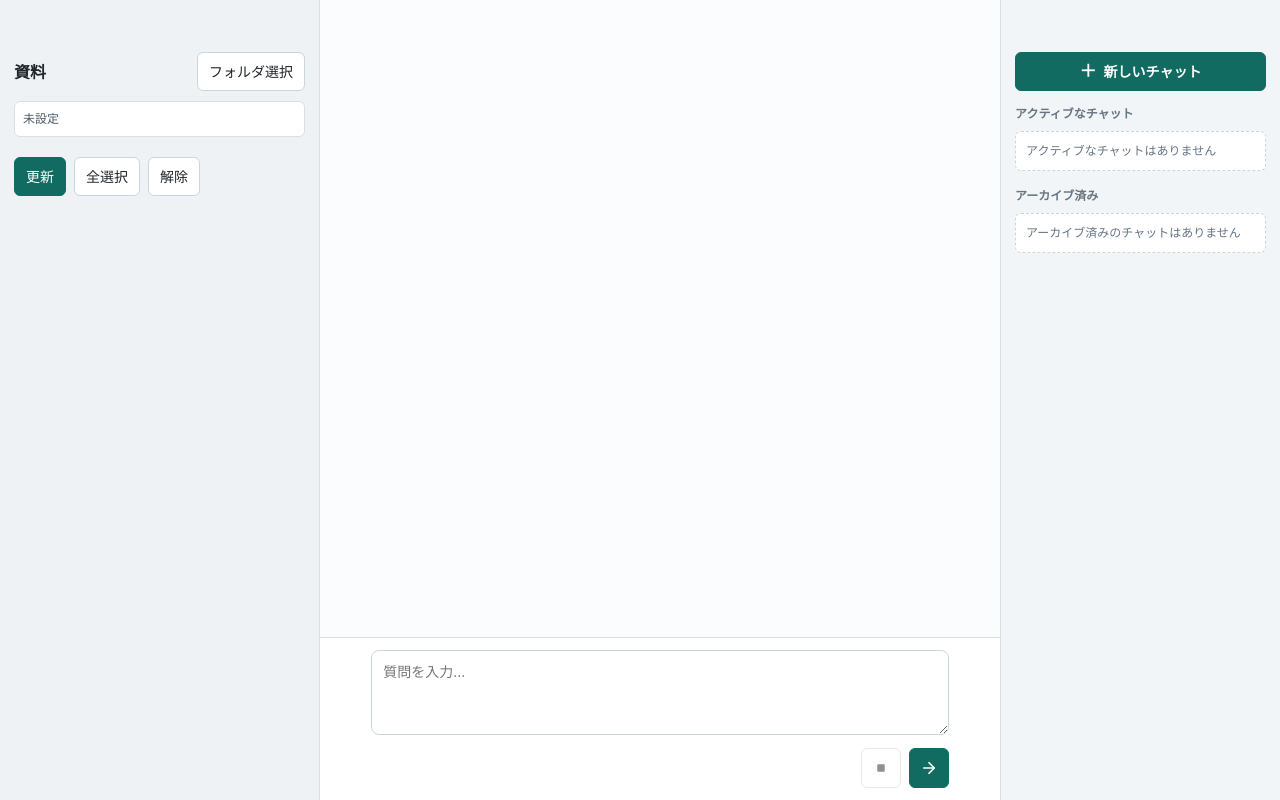
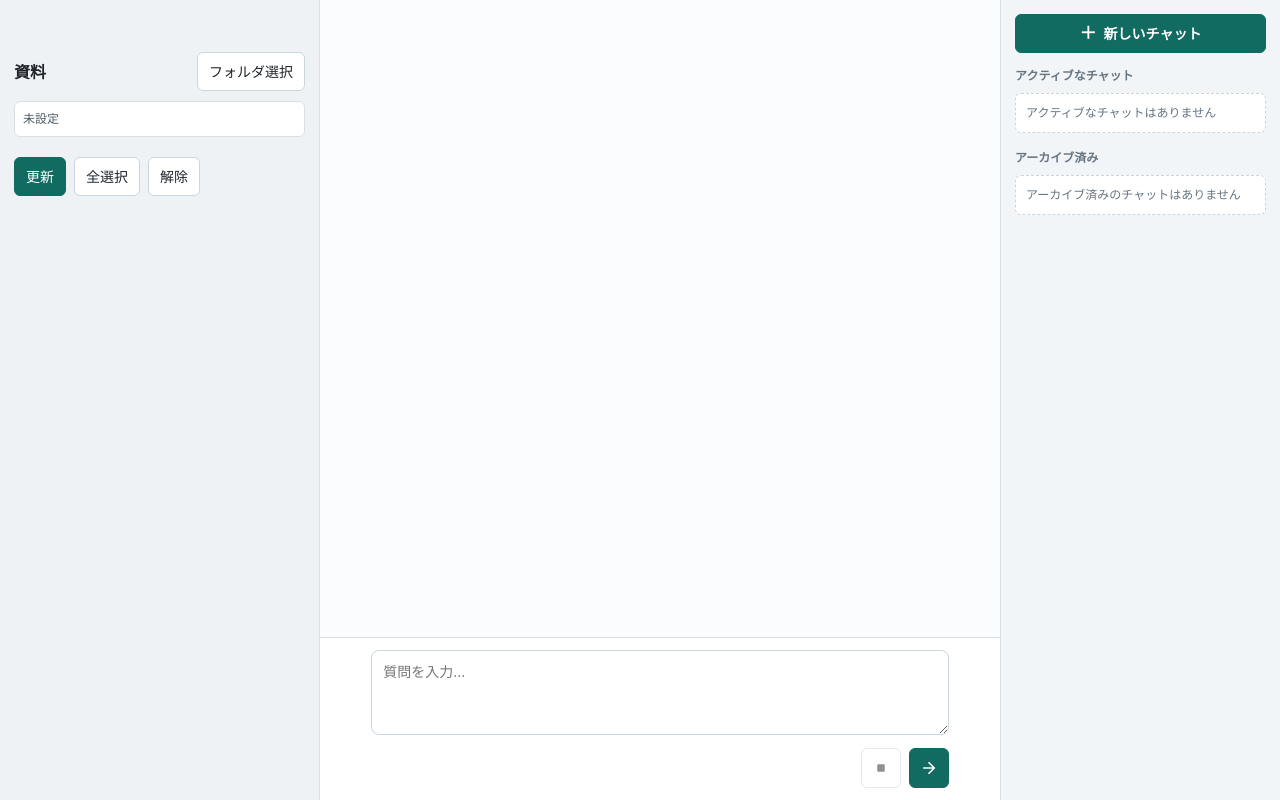
Before and after one commit to skmtrd/mini-lm, a website built with Vite: page index.html in a window 1280 px wide. Built offline with nearby package versions, Linux system fonts and the light colour scheme.

Commit message:
Align history sidebar with titlebar overlay

```diff
--- a/src/styles.css
+++ b/src/styles.css
@@ -142,8 +142,8 @@ button.primary {
 .window-drag-region {
   position: fixed;
   top: 0;
-  right: 0;
-  left: 0;
+  right: 280px;
+  left: 320px;
   z-index: 9;
   height: var(--window-drag-height);
 }
@@ -161,7 +161,7 @@ button.primary {
 
 .history-sidebar {
   overflow: auto;
-  padding: calc(14px + var(--window-drag-height)) 14px 14px;
+  padding: 14px;
   border-left: 1px solid #d8e0e6;
   background: #f2f5f7;
 }
```
